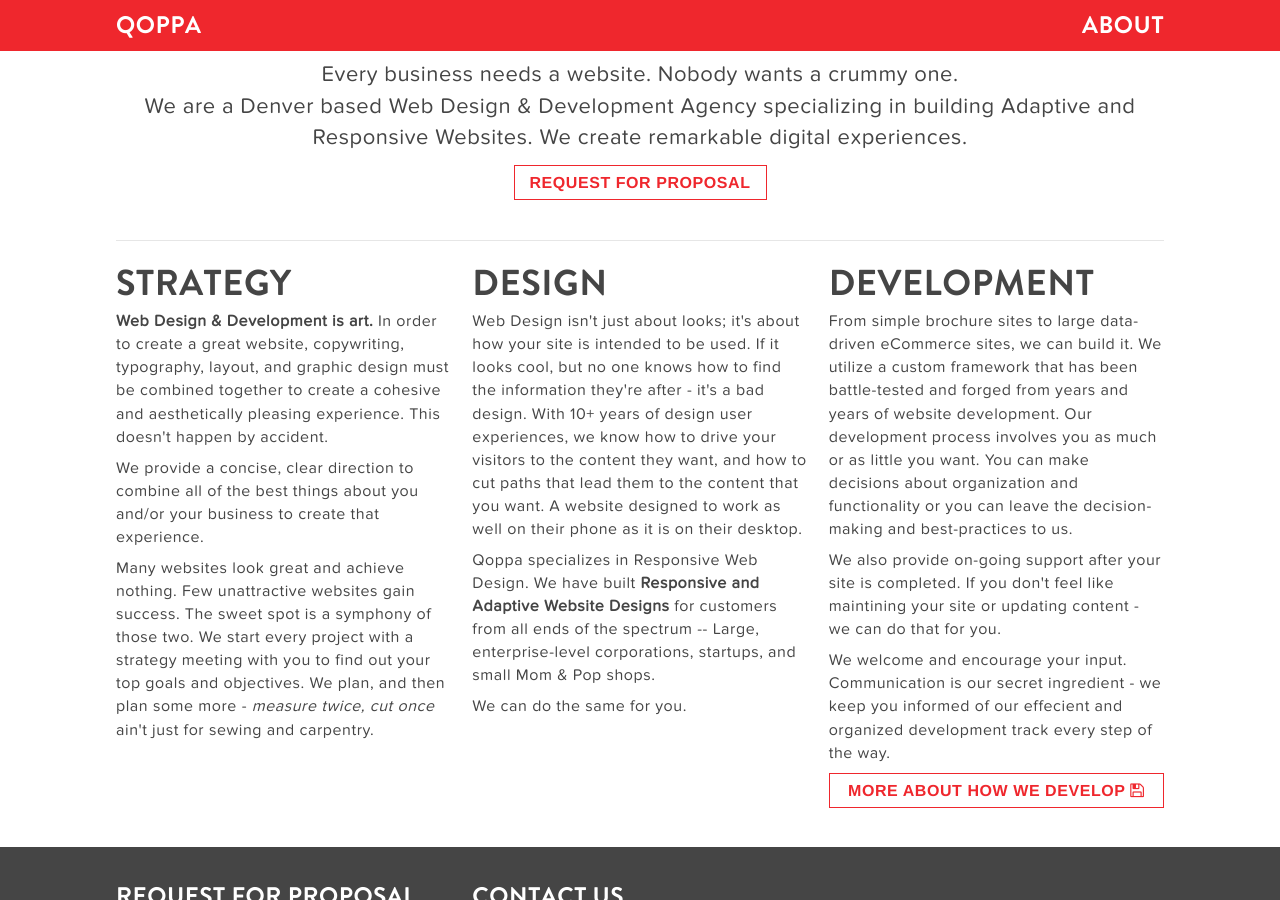
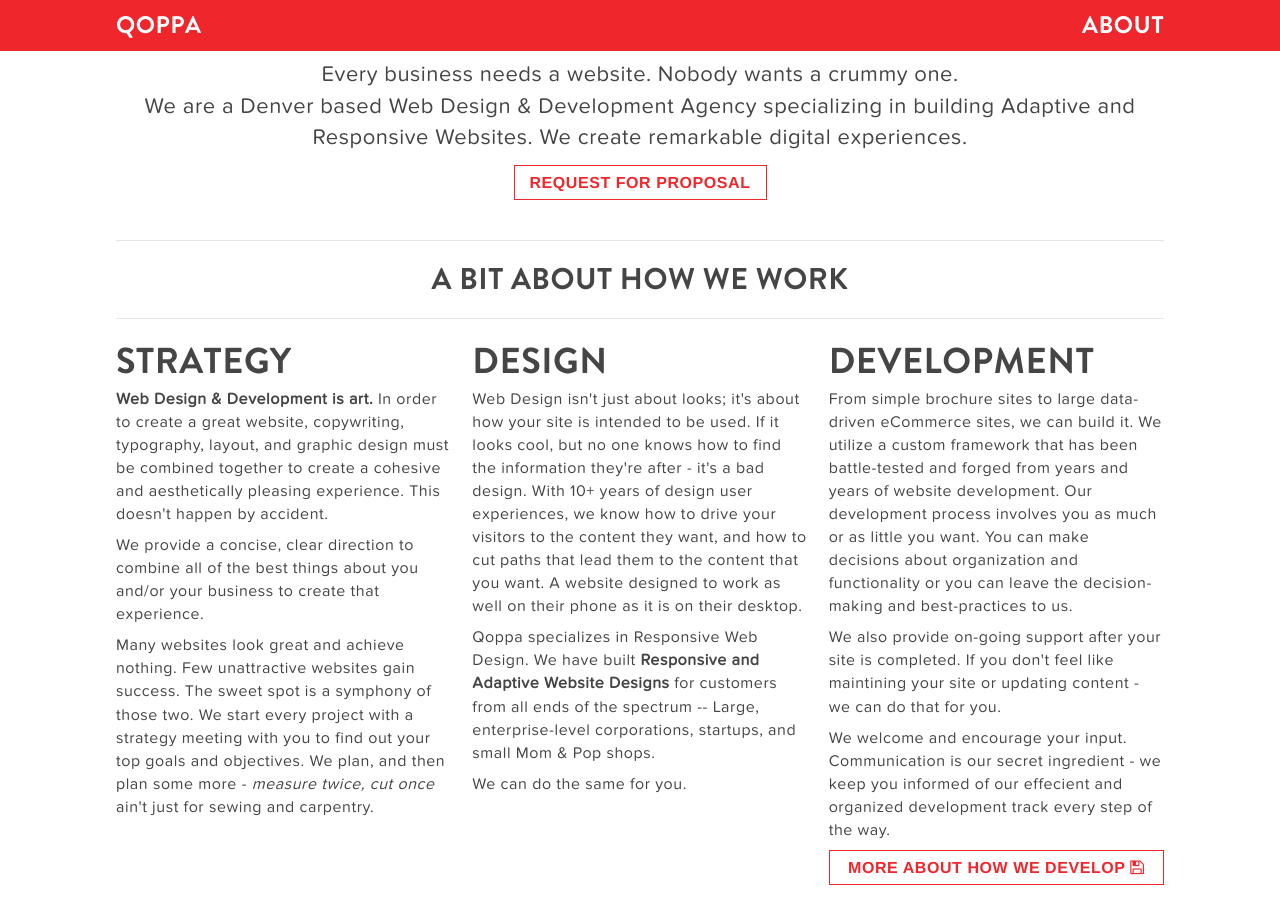
Before and after one commit to quattromani/qoppa, a Jekyll site: the page built from index.html, in a window 1280 px wide and 900 px high, scrolled down 457 px. Built offline with Jekyll 4.4.1, drawn with Linux system fonts in a browser that asks for light colours; nearby versions of some CDN libraries.

Commit message:
added descriptive to homepage

```diff
--- a/index.html
+++ b/index.html
@@ -13,6 +13,12 @@
     </p>
   </article>
 </section>
+
+<hr>
+
+<span class="text-center">
+  <h3>A Bit About How We Work</h3>
+</span>
 
 <hr>
 
```
